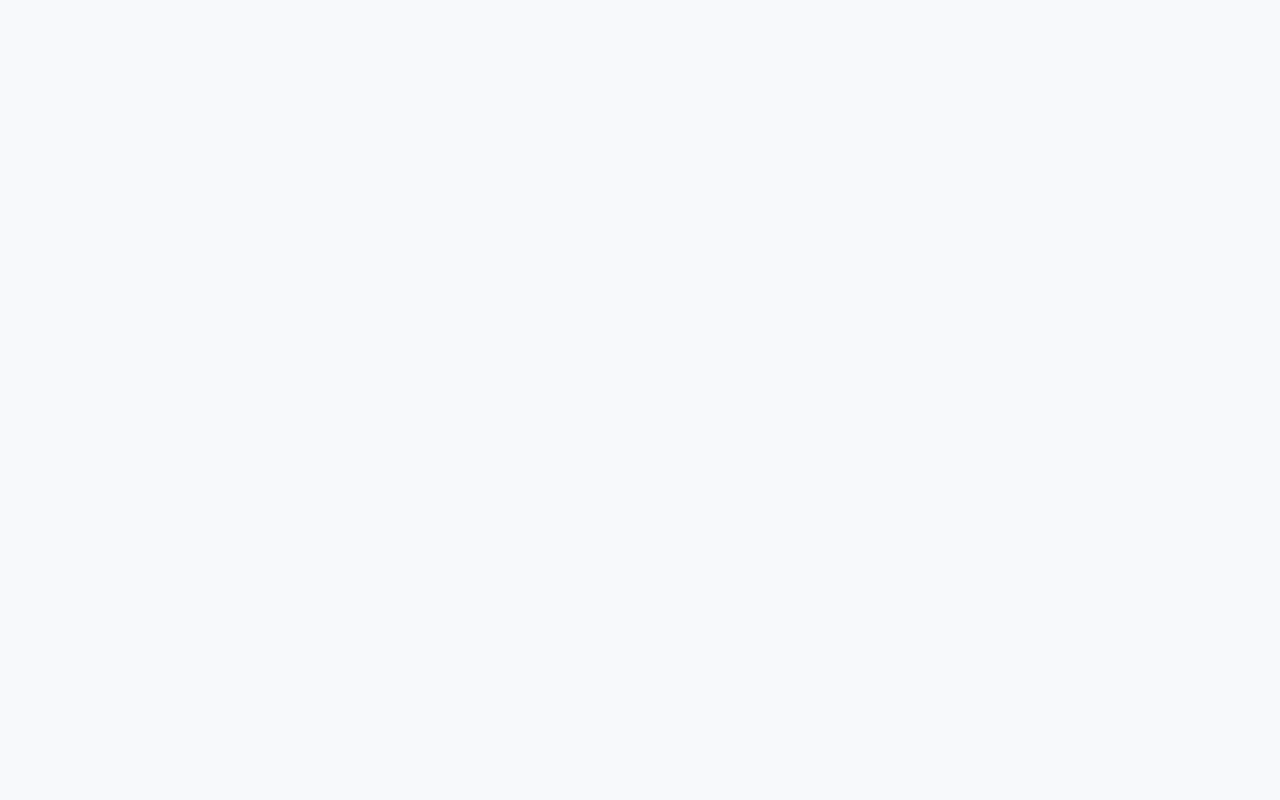
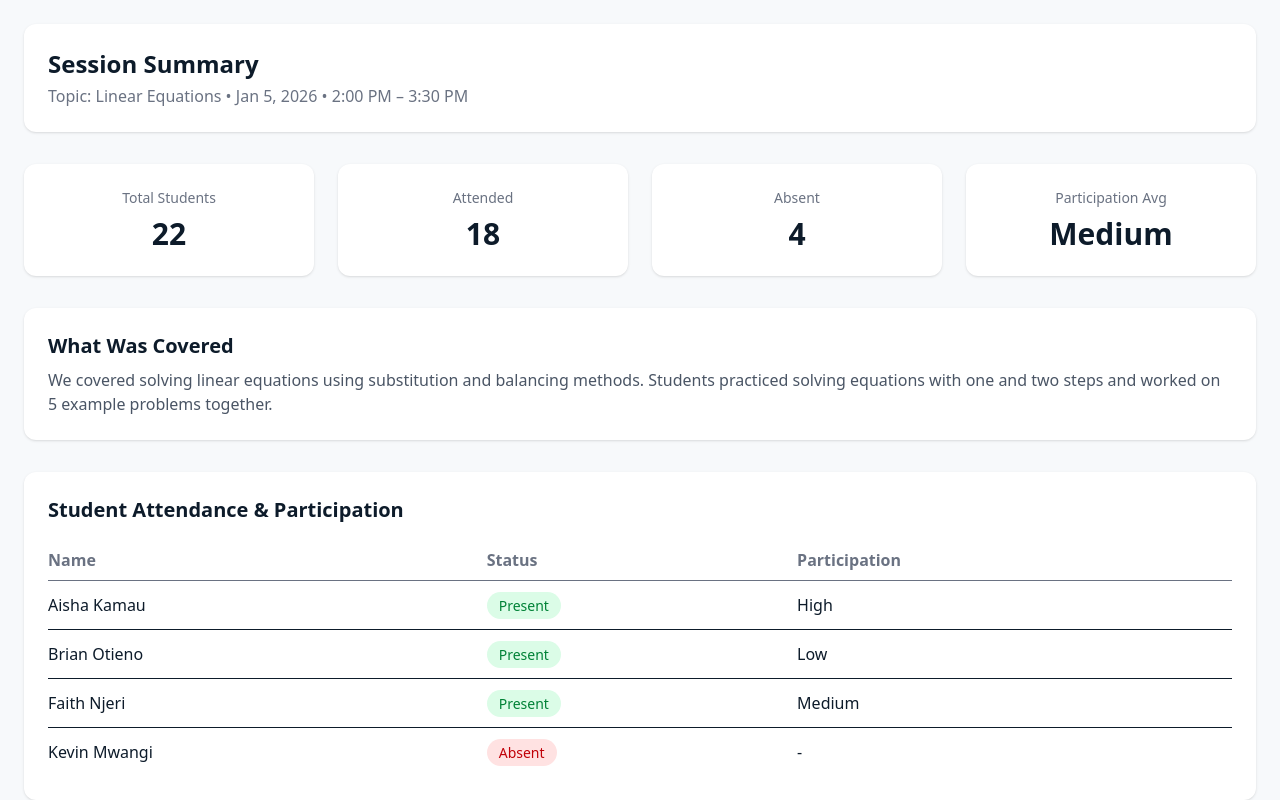
Before and after one commit to juliusmwas/StudyHub, a React (Vite) app: page /tutor/SessionSummary in a window 1280 px wide. Before the commit this address had no page. Shown: the top 800 px of the page. Built offline with nearby package versions, Linux system fonts and the light colour scheme.

Commit message:
Added a sessionsummary page

```diff
--- a/src/App.jsx
+++ b/src/App.jsx
@@ -28,6 +28,7 @@ import LiveSessionPage from './Pages/dashboard/tutor/LiveSessionPage';
 import StudentDirectory from './Pages/dashboard/tutor/StudentDirectory';
 import AssignmentPage from './Pages/dashboard/tutor/AssignmentPage';
 import ClassDetailsPage from './Pages/dashboard/tutor/ClassDetailsPage';
+import SessionSummary from './Pages/dashboard/tutor/SessionSummary';
 
 function App() {
 
@@ -72,6 +73,7 @@ function App() {
         <Route path="/tutor/StudentDirectory" element={<StudentDirectory />} />
         <Route path="/tutor/AssignmentPage" element={<AssignmentPage />} />
         <Route path="/tutor/ClassDetailsPage" element={<ClassDetailsPage />} />
+        <Route path="/tutor/SessionSummary" element={<SessionSummary />} />
 
 
       </Routes>
--- a/src/Pages/dashboard/tutor/Dashboard.jsx
+++ b/src/Pages/dashboard/tutor/Dashboard.jsx
@@ -147,7 +147,8 @@ export default function TutorDashboard() {
                     </div>
                   </div>
 
-                  <div>
+                  <Link
+                      to="/tutor/SessionSummary">
                     {item.status === 'Live' ? (
                       <button className="bg-red-50 text-red-600 px-4 py-2 rounded-lg text-sm font-bold hover:bg-red-100">Resume</button>
                     ) : item.status === 'Upcoming' ? (
@@ -155,7 +156,7 @@ export default function TutorDashboard() {
                     ) : (
                       <button className="text-gray-400 px-4 py-2 text-sm font-medium flex items-center gap-1">Summary <ChevronRight size={16}/></button>
                     )}
-                  </div>
+                  </Link>
                 </div>
               ))}
             </Link>
--- /dev/null
+++ b/src/Pages/dashboard/tutor/SessionSummary.jsx
@@ -0,0 +1,96 @@
+import React from "react";
+
+const attendees = [
+  { id: 1, name: "Aisha Kamau", status: "Present", participation: "High" },
+  { id: 2, name: "Brian Otieno", status: "Present", participation: "Low" },
+  { id: 3, name: "Faith Njeri", status: "Present", participation: "Medium" },
+  { id: 4, name: "Kevin Mwangi", status: "Absent", participation: "-" },
+];
+
+const SessionSummary = () => {
+  return (
+    <div className="p-6 space-y-8">
+      {/* Session Header */}
+      <div className="bg-white p-6 rounded-xl shadow">
+        <h1 className="text-2xl font-bold">Session Summary</h1>
+        <p className="text-gray-500 mt-1">
+          Topic: Linear Equations • Jan 5, 2026 • 2:00 PM – 3:30 PM
+        </p>
+      </div>
+
+      {/* Session Stats */}
+      <div className="grid grid-cols-1 md:grid-cols-4 gap-6">
+        <Stat title="Total Students" value="22" />
+        <Stat title="Attended" value="18" />
+        <Stat title="Absent" value="4" />
+        <Stat title="Participation Avg" value="Medium" />
+      </div>
+
+      {/* What was taught */}
+      <div className="bg-white p-6 rounded-xl shadow">
+        <h2 className="text-xl font-semibold mb-2">What Was Covered</h2>
+        <p className="text-gray-600">
+          We covered solving linear equations using substitution and balancing
+          methods. Students practiced solving equations with one and two steps
+          and worked on 5 example problems together.
+        </p>
+      </div>
+
+      {/* Attendance & Participation */}
+      <div className="bg-white p-6 rounded-xl shadow">
+        <h2 className="text-xl font-semibold mb-4">
+          Student Attendance & Participation
+        </h2>
+
+        <table className="w-full">
+          <thead className="text-left text-gray-500 border-b">
+            <tr>
+              <th className="py-2">Name</th>
+              <th>Status</th>
+              <th>Participation</th>
+            </tr>
+          </thead>
+
+          <tbody>
+            {attendees.map((s) => (
+              <tr key={s.id} className="border-b last:border-none">
+                <td className="py-3">{s.name}</td>
+                <td>
+                  <span
+                    className={`px-3 py-1 rounded-full text-sm ${
+                      s.status === "Present"
+                        ? "bg-green-100 text-green-700"
+                        : "bg-red-100 text-red-700"
+                    }`}
+                  >
+                    {s.status}
+                  </span>
+                </td>
+                <td>{s.participation}</td>
+              </tr>
+            ))}
+          </tbody>
+        </table>
+      </div>
+
+      {/* Tutor Notes */}
+      <div className="bg-white p-6 rounded-xl shadow">
+        <h2 className="text-xl font-semibold mb-2">Tutor Notes</h2>
+        <p className="text-gray-600">
+          Several students struggled with equation balancing. Next session
+          should start with a quick revision. Kevin was absent again — needs
+          follow-up.
+        </p>
+      </div>
+    </div>
+  );
+};
+
+const Stat = ({ title, value }) => (
+  <div className="bg-white p-6 rounded-xl shadow text-center">
+    <p className="text-gray-500 text-sm">{title}</p>
+    <p className="text-3xl font-bold mt-2">{value}</p>
+  </div>
+);
+
+export default SessionSummary;
```
